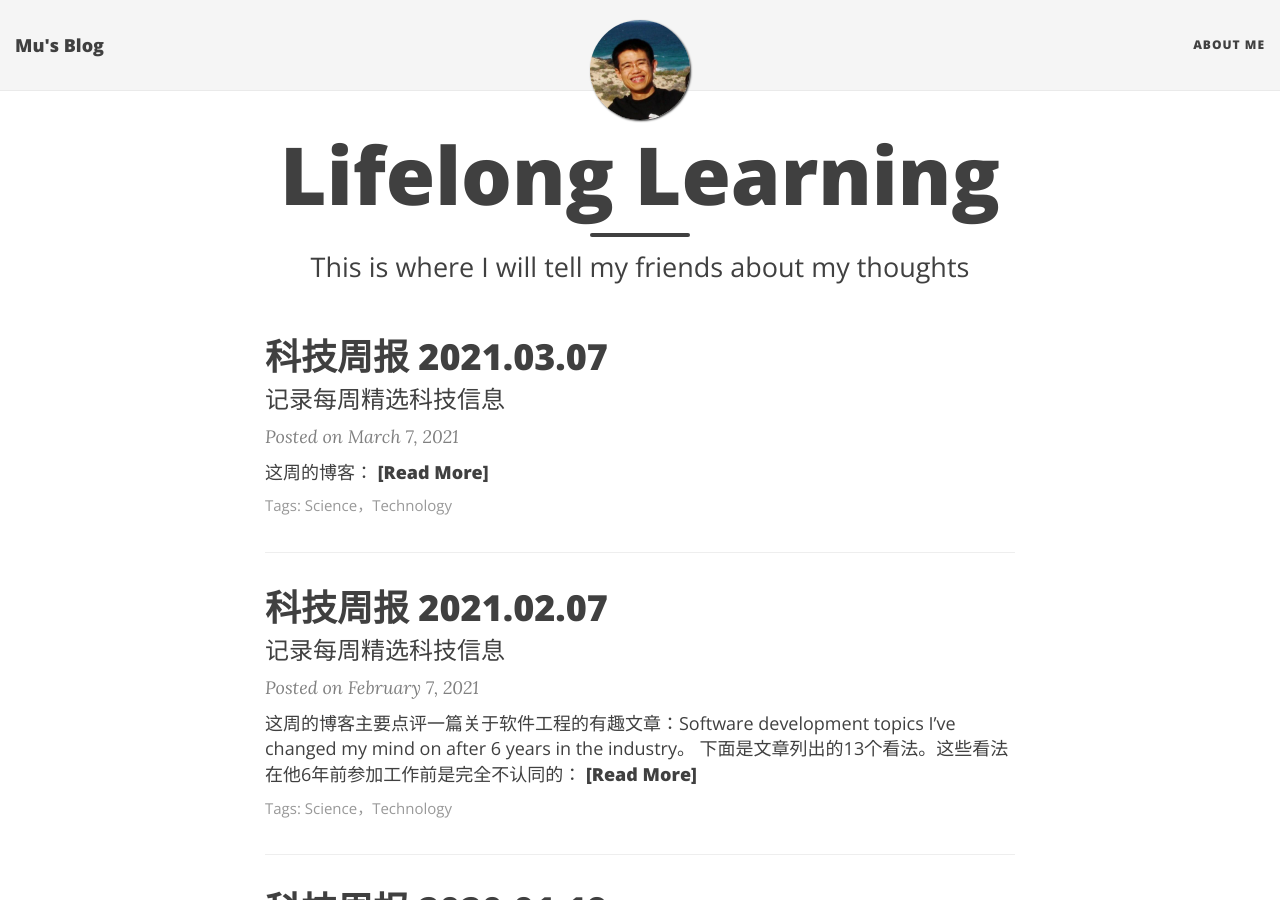
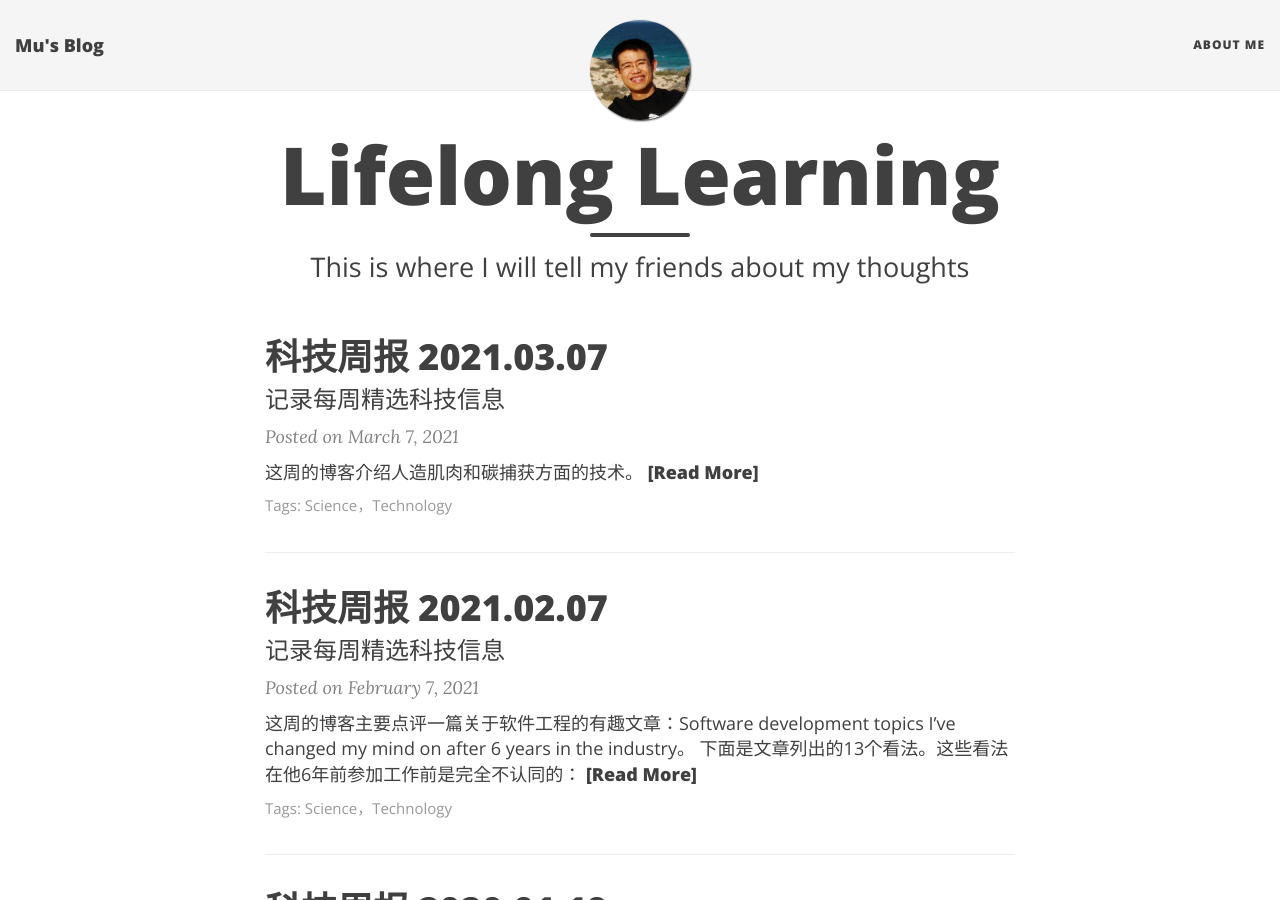
Before and after one commit to myang/myang.github.io, a Jekyll site: the page built from index.html, in a window 1280 px wide and 900 px high. Built offline with Jekyll 4.4.1, drawn with Linux system fonts in a browser that asks for light colours; nearby versions of some CDN libraries; the list of posts is cut into pages by our own code.

Commit message:
update alignment.

```diff
--- a/_posts/2021-03-07-blog.md
+++ b/_posts/2021-03-07-blog.md
@@ -6,12 +6,12 @@ bigimg: /img/path.jpg
 tags: Science，Technology
 ---
 
-这周的博客：
+这周的博客介绍人造肌肉和碳捕获方面的技术。
 
 1. [人造肌肉](https://mp.weixin.qq.com/s/P47JcVJKUfesndGh3f87lw)
 
-    美国德州大学等经过15年的研究，通过电滑雪驱动电的方式，扭曲和卷绕碳纳米管纱线制造人造肌肉，其产生的平均机械功率输出达到人类肌肉平均功率的10倍。
-    除了可以应用在机械外骨骼和人工心脏领域外，这种人造肌肉更吸引人的用途是，它还可以用于制作能根据天气情况通过改变织物孔隙度，自动调节保暖程度的服装。
+美国德州大学等经过15年的研究，通过电滑雪驱动电的方式，扭曲和卷绕碳纳米管纱线制造人造肌肉，其产生的平均机械功率输出达到人类肌肉平均功率的10倍。
+除了可以应用在机械外骨骼和人工心脏领域外，这种人造肌肉更吸引人的用途是，它还可以用于制作能根据天气情况通过改变织物孔隙度，自动调节保暖程度的服装。
 
 2. [马斯克1亿投入牵头研发碳捕集技术 Carbon Capture](https://mp.weixin.qq.com/s/_gJ_t0rdOUDM8ycebzP_fw)
 
```
